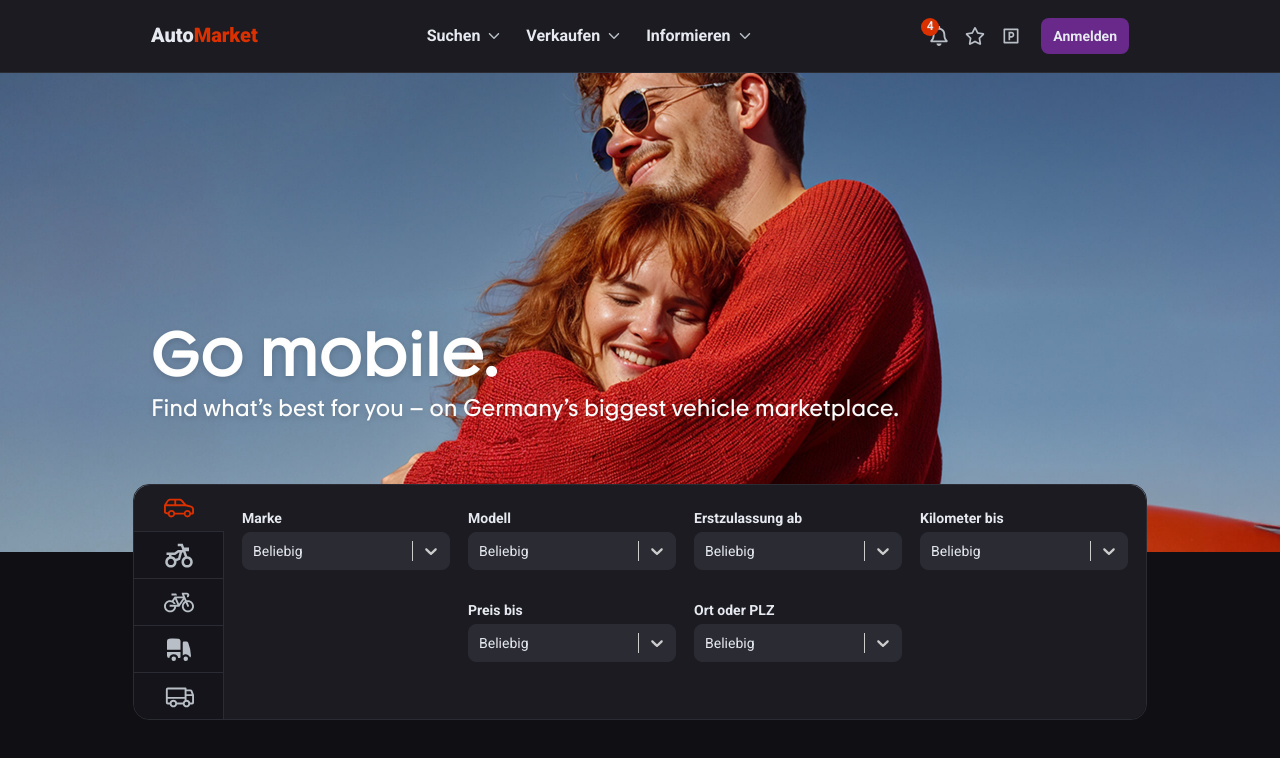
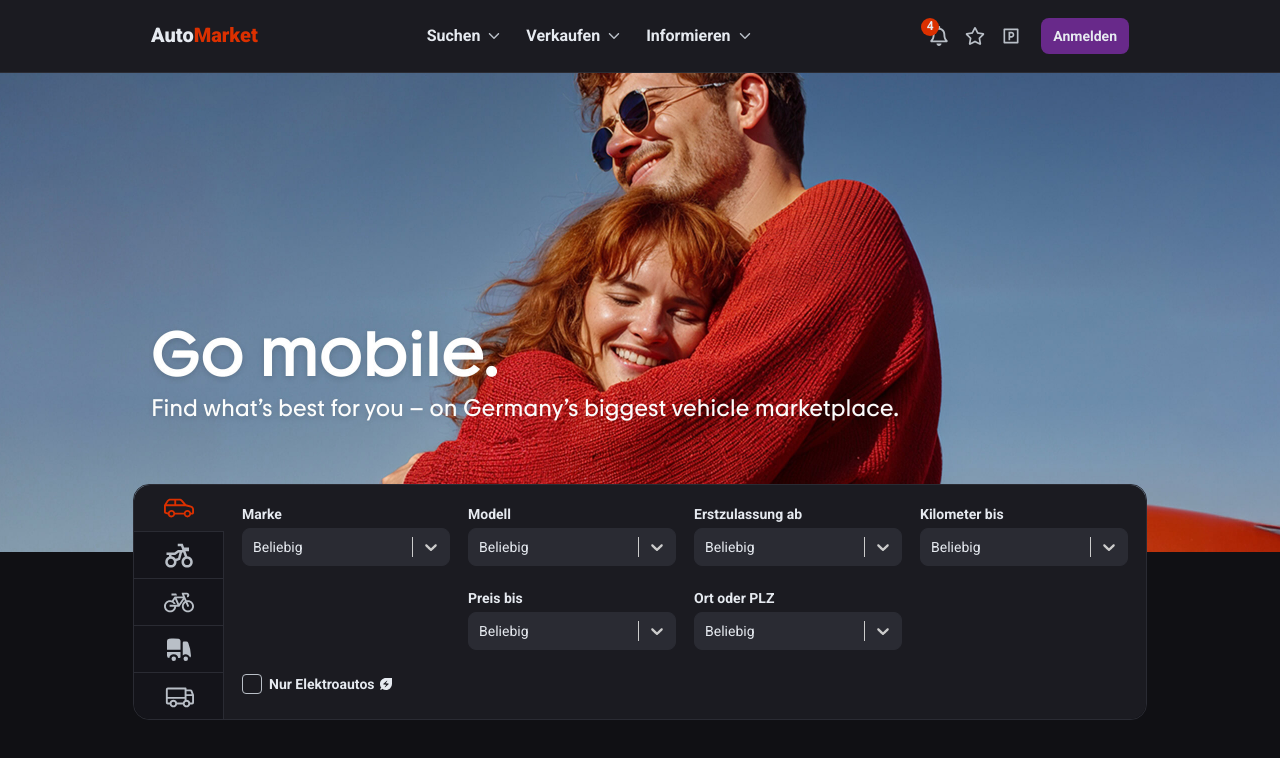
Before and after one commit to sh1xzyy/auto-market-frontend-v2, a Next.js app: page / in a window 1280 px wide. Shown: the top 758 px of the page. Built offline with nearby package versions, Linux system fonts and the light colour scheme.

Commit message:
feat: add checkbox into main filters form

```diff
--- a/src/data/vehiclesFields/formFields.js
+++ b/src/data/vehiclesFields/formFields.js
@@ -84,7 +84,7 @@ const passengerCar = [
 		name: 'onlyElectricCars',
 		label: 'Nur Elektroautos',
 		type: 'checkbox',
-		icon: <MdEnergySavingsLeaf color='var(--color-blue)' size={16} />,
+		icon: <MdEnergySavingsLeaf color='var(--color-blue-bright)' size={16} />,
 	},
 	{
 		id: 'submit_passenger',
@@ -336,63 +336,63 @@ const other = [
 		category: 'iconButton',
 		label: 'Lkw über 7,5 t',
 		type: 'iconButton',
-		icon: <PiTruck color='var(--color-light-orange)' size={45} />,
+		icon: <PiTruck color='var(--color-orange)' size={45} />,
 	},
 	{
 		id: 'other_trailer',
 		category: 'iconButton',
 		label: 'Anhänger',
 		type: 'iconButton',
-		icon: <FaTrailer color='var(--color-light-orange)' size={45} />,
+		icon: <FaTrailer color='var(--color-orange)' size={45} />,
 	},
 	{
 		id: 'other_transporter',
 		category: 'iconButton',
 		label: 'Transporter bis 7,5 t',
 		type: 'iconButton',
-		icon: <HiMiniTruck color='var(--color-light-orange)' size={45} />,
+		icon: <HiMiniTruck color='var(--color-orange)' size={45} />,
 	},
 	{
 		id: 'other_semiTruck',
 		category: 'iconButton',
 		label: 'Sattelzüge',
 		type: 'iconButton',
-		icon: <FaTruckMoving color='var(--color-light-orange)' size={45} />,
+		icon: <FaTruckMoving color='var(--color-orange)' size={45} />,
 	},
 	{
 		id: 'other_semitrailer',
 		category: 'iconButton',
 		label: 'Auflieger',
 		type: 'iconButton',
-		icon: <FaTrailer color='var(--color-light-orange)' size={45} />,
+		icon: <FaTrailer color='var(--color-orange)' size={45} />,
 	},
 	{
 		id: 'other_bus',
 		category: 'iconButton',
 		label: 'Busse',
 		type: 'iconButton',
-		icon: <FaBus color='var(--color-light-orange)' size={45} />,
+		icon: <FaBus color='var(--color-orange)' size={45} />,
 	},
 	{
 		id: 'other_tractor',
 		category: 'iconButton',
 		label: 'Agrar',
 		type: 'iconButton',
-		icon: <FaTractor color='var(--color-light-orange)' size={45} />,
+		icon: <FaTractor color='var(--color-orange)' size={45} />,
 	},
 	{
 		id: 'other_constructionMachine',
 		category: 'iconButton',
 		label: 'Baumaschinen',
 		type: 'iconButton',
-		icon: <IoIosConstruct color='var(--color-light-orange)' size={45} />,
+		icon: <IoIosConstruct color='var(--color-orange)' size={45} />,
 	},
 	{
 		id: 'other_stacker',
 		category: 'iconButton',
 		label: 'Stapler',
 		type: 'iconButton',
-		icon: <MdFrontLoader color='var(--color-light-orange)' size={45} />,
+		icon: <MdFrontLoader color='var(--color-orange)' size={45} />,
 	},
 ]
 
--- a/src/modules/AuthCard/ui/RegisterForm.jsx
+++ b/src/modules/AuthCard/ui/RegisterForm.jsx
@@ -33,7 +33,11 @@ const RegisterForm = () => {
 						<PasswordRequirements />
 					</div>
 
-					<Checkbox>
+					<Checkbox
+						wrapperClassName='mb-lg-strong'
+						labelClassName='items-start'
+						isCheckedClassName='bg-violet border-0'
+					>
 						<RegisterFormCheckboxContent />
 					</Checkbox>
 
--- a/src/modules/FiltersForm/FiltersForm.jsx
+++ b/src/modules/FiltersForm/FiltersForm.jsx
@@ -2,6 +2,8 @@ import { Form, Formik } from 'formik'
 import clsx from 'clsx'
 import { classByType } from './data/classByType'
 import Selector from '@/ui/Selector/Selector'
+import Checkbox from '@/ui/Checkbox/Checkbox'
+import CheckboxContent from './ui/CheckboxContent'
 
 const initialValues = {
 	brand: '',
@@ -29,6 +31,15 @@ const FiltersForm = ({ openIndex, vehiclesFields }) => {
 						{item?.type === 'selector' && (
 							<Selector item={item} placeholder='Beliebig' name={item?.name} />
 						)}
+
+						{item?.type === 'checkbox' && (
+							<Checkbox
+								labelClassName='items-center'
+								wrapperClassName='col-span-2 inline-flex items-center gap-sm-plus font-bold text-md'
+							>
+								<CheckboxContent item={item} />
+							</Checkbox>
+						)}
 					</div>
 				))}
 			</Form>
--- /dev/null
+++ b/src/modules/FiltersForm/ui/CheckboxContent.jsx
@@ -0,0 +1,10 @@
+const CheckboxContent = ({ item }) => {
+	return (
+		<div className='flex gap-xs'>
+			<span>{item?.label}</span>
+			{item?.icon}
+		</div>
+	)
+}
+
+export default CheckboxContent
--- a/src/ui/Checkbox/Checkbox.jsx
+++ b/src/ui/Checkbox/Checkbox.jsx
@@ -6,24 +6,23 @@ import { GrFormCheckmark } from 'react-icons/gr'
 import { useState } from 'react'
 import clsx from 'clsx'
 
-const Checkbox = ({ children }) => {
+const Checkbox = ({
+	children,
+	wrapperClassName,
+	labelClassName,
+	isCheckedClassName = '',
+}) => {
 	const [isChecked, setIsChecked] = useState(false)
 
 	return (
-		<div className='mb-lg-strong'>
+		<div className={wrapperClassName}>
 			<label
-				className='grid grid-cols-[auto_auto] items-start gap-x-sm-plus cursor-pointer'
+				className={clsx(
+					'grid grid-cols-[auto_auto] gap-x-sm-plus cursor-pointer',
+					labelClassName
+				)}
 				htmlFor='checkbox'
 			>
-				<div
-					className={clsx(
-						'flex justify-center items-center w-[20px] h-[20px] border border-grey-light rounded-xs transition-colors linear duration-300',
-						isChecked && 'bg-violet border-0'
-					)}
-				>
-					{isChecked && <GrFormCheckmark size={20} />}
-				</div>
-				{children}
 				<Field
 					className='visually-hidden'
 					value={isChecked}
@@ -31,6 +30,15 @@ const Checkbox = ({ children }) => {
 					onClick={() => setIsChecked(prev => !prev)}
 					id='checkbox'
 				/>
+				<div
+					className={clsx(
+						'flex justify-center items-center w-[20px] h-[20px] border border-grey-muted rounded-xs transition-colors linear duration-300',
+						isChecked && isCheckedClassName
+					)}
+				>
+					{isChecked && <GrFormCheckmark size={20} />}
+				</div>
+				{children}
 			</label>
 		</div>
 	)
```
